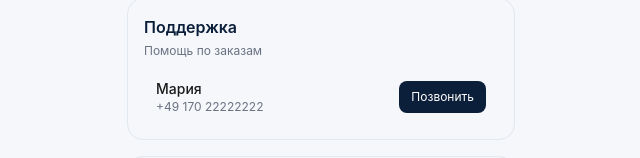
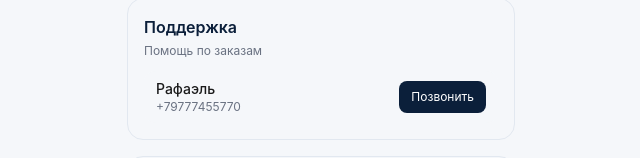
Before and after one commit to rafaelinka/petrov-product-miniapp, a Next.js app: page /contacts in a window 1280 px wide. Shown: the part 462-620 px from the top of the page, without its empty margins (319-959 px from the left). Built offline with nearby package versions, Linux system fonts and the light colour scheme.

Commit message:
add support contact

```diff
--- a/src/app/contacts/page.tsx
+++ b/src/app/contacts/page.tsx
@@ -31,8 +31,8 @@ export default function ContactsPage() {
       description: "Помощь по заказам",
       people: [
         {
-          name: "Мария",
-          phone: "+49 170 22222222",
+          name: "Рафаэль",
+          phone: "+79777455770",
         },
       ],
     },
```
